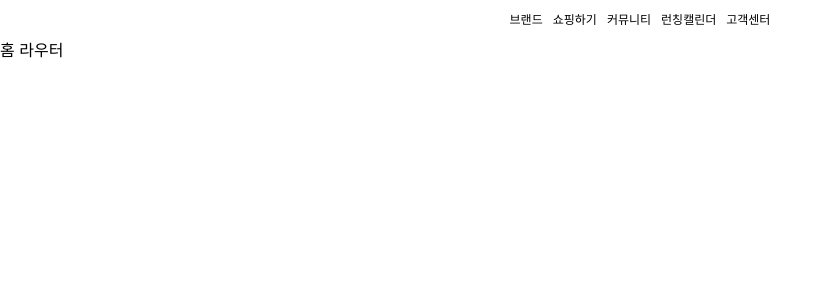
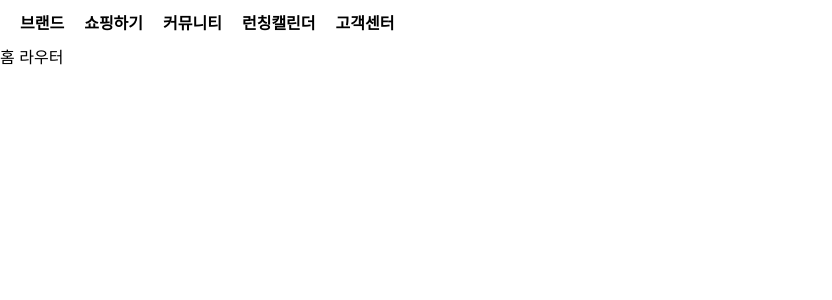
Before and after one commit to bellDev-code/tennisShop, a React (Create React App) app: page / in a window 1280 px wide. Shown: the top 300 px of the page, without its empty margins (0-832 px from the left). Built offline with nearby package versions, Linux system fonts and the light colour scheme.

Commit message:
header Link

```diff
--- a/src/Components/Header/index.tsx
+++ b/src/Components/Header/index.tsx
@@ -1,11 +1,12 @@
 import React from 'react'
-import { Container, Menu, MenuList } from './styles'
+import { Container, MenuList, MenuLink } from './styles'
+import { Link } from 'react-router-dom'
 
 const Header = () => {
     const headerList = [
         {
             title: '브랜드',
-            url: '/'
+            url: '/brand'
          },
         {
             title: '쇼핑하기',
@@ -27,7 +28,7 @@ const Header = () => {
         <Container>
             <MenuList>
                 {headerList.map((i) => {
-                    return <Menu>{i.title}</Menu>
+                    return <MenuLink to={i.url}>{i.title}</MenuLink>
                 })}
             </MenuList>
         </Container>
--- a/src/Components/Header/styles.tsx
+++ b/src/Components/Header/styles.tsx
@@ -1,16 +1,28 @@
 import styled from "styled-components"
+import { Link } from "react-router-dom"
 
 export const Container = styled.div`
     display: flex;
     margin: 10px 10px;
-    justify-content: space-around;
 `
 
 export const MenuList = styled.div`
     display: flex;
 `
 
-export const Menu = styled.div`
-    font-size: 12px;
-    padding: 0 5px;
-`
+export const MenuLink = styled(Link)`
+    padding: 0 10px;
+    border: 0;
+    background-color: transparent;
+    font-size: 1rem;
+    font-weight: 600;
+    cursor: pointer;
+    text-decoration: none;
+    color: #000000;
+    display: flex;
+    align-items: center;
+
+    :visited {
+        color: #000000;
+    }
+`;
```
